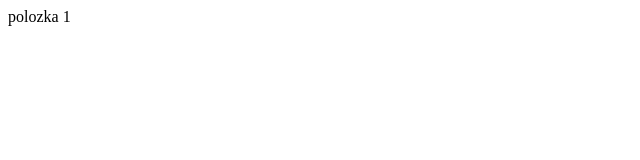
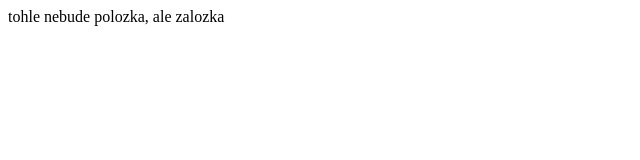
Before and after one commit to Shinckey/bootcamp, a plain HTML site: page index.html in a window 1280 px wide. Shown: the whole page, without its empty margins (0-640 px from the left). Drawn offline with Linux system fonts and the light colour scheme.

Commit message:
toto je první komit

```diff
--- a/index.html
+++ b/index.html
@@ -2,7 +2,7 @@
 <head>
 </head>
 <body>
-<p>polozka 1
+<p>tohle nebude polozka, ale zalozka
 </p>
 </body>
 </html>
```
